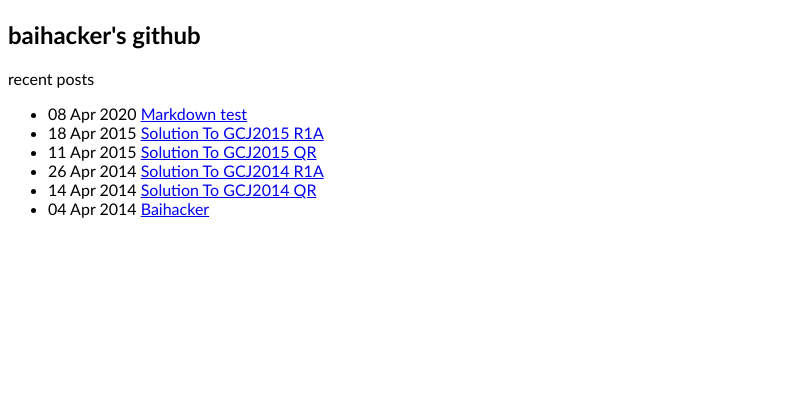
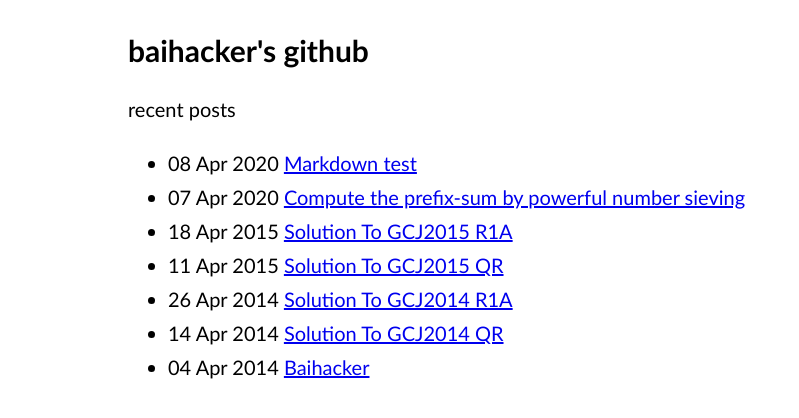
Before and after one commit to baihacker/main, a Jekyll site: the page built from index.html, in a window 1280 px wide. Shown: the top 418 px of the page, without its empty margins (0-799 px from the left). Built offline with Jekyll 4.4.1, drawn with Linux system fonts in a browser that asks for light colours; some of the changed lines change nothing that is shown.

Commit message:
Add 2020-04-07-Compute-the-prefix-sum-by-powerful-number-sieving.md

````diff
--- a/_layouts/default.html
+++ b/_layouts/default.html
@@ -11,20 +11,18 @@
 <style type="text/css">
 body {
    font-family: "Trebuchet MS", sans-serif;
+   line-height: 1.7em;
+   font-size: 20px;
+}
+.content-container {
+  display: flex;
+  justify-content: center;
+}
+.content-container .content {
+  max-width: 1024px;
+  min-width: 1024px;
 }
 </style>
-
-<script type="text/x-mathjax-config">
-   MathJax.Hub.Config({
-      jax: ["input/TeX", "output/HTML-CSS"],
-      tex2jax: {
-         inlineMath: [ ["$","$"], ["\\(","\\)"] ],
-         displayMath: [ ["$$","$$"], ["\\[","\\]"] ],
-         processEscapes: true
-      },
-      "HTML-CSS": { availableFonts: ["TeX"] }
-   });
-</script>
 
 <title>{{ page.title }}</title>
 
@@ -32,11 +30,15 @@
 
 <body>
 
+<div class="content-container">
+<div class="content">
 {{ content }}
+<div>
+</div>
 
-<div style="display:none">
+
+<div style="display:none" class="stats">
 <script language="javascript" type="text/javascript" src="http://js.users.51.la/17547890.js"></script>
-
 </div>
 
 </body>
--- /dev/null
+++ b/_posts/2020-04-07-Compute-the-prefix-sum-by-powerful-number-sieving.md
@@ -0,0 +1,99 @@
+---
+layout: default
+title: Compute the prefix-sum by powerful number sieving
+mathjax: true
+---
+
+<h1>{{ page.title }}</h1>
+{: style="text-align: center;"}
+
+[baihacker](https://github.com/baihacker)
+{: style="text-align: center;"}
+
+2020.04.07
+{: style="text-align: center;"}
+
+
+# Method description
+Consider computing the prefix-sum of a multiplicative function $$f$$, the prefix-sum is given by cal(index, n). Index is the smallest number where the prime[index] * prime[index] > n. (index starts from 0)
+
+```cpp
+int64 cal(int64 i, int64 n) {
+  int64 ret = sg(n);
+  for (int j = 0; j < i; ++j) {
+    int64 p = plist[j], m = n / p / p;
+    if (m == 0) break;
+    for (int k = 2; m >= 1; ++k, m /= p) if (h(k) != 0) {
+      ret += h(k) * cal(j, m);
+    }
+  }
+  return ret;
+}
+```
+
+* The definition of f and g will be discussed in a later section.
+* sg is the prefix-sum of g.
+* plist[i] is the $$i_{th}$$ prime (index starts from 0).
+
+This method can be viewed as $$\sum_{p \text{ is powerful or 1}}h(p)sg(\frac{n}{p})$$ and that’s why we call it powerful number sieving.
+
+# Find f and g
+To find multiplicative function $$h,g$$, consider their definitions on $$p^k$$ (p is prime) we have $$f(p^k) = \sum_{i=0}^{k}h(p^i)g(p^{k-i})$$.
+Then, we have the way to
+* Find $$g$$
+  * We can start from $$f(p) = g(p)$$.
+* Find $$h$$
+  * In the method, we skip $$p^2$$, to make sure it is correct, we add a forced constraints $$h(p)=0$$.
+  * For $$k \ge 2$$, we can get the value of $$h(p^k)$$ by solving an equation since $$g$$ is found and $$h(p^i)$$ is known for $$i < k$$.
+
+# Complexity
+By the view of powerful number sieving, since a powerful number can be represented as $$a^3b^2$$, it is easy to see the complexity is $$\iint_{x,y}O_{sg}(\frac{n}{x^3y^2})dx\,dy$$, so the complexity is
+
+$$\begin{cases}n^{1/2}&O_{sg} \text{ is smaller than } n^{1/2}\\n^{1/2}\log{n}&O_{sg} \text{ is  } n^{1/2}\\O_{sg}&O_{sg} \text{ is larger than } n^{1/2}\end{cases}$$
+
+So, if we want to make use of this method, another constraint on $$g$$ is that we can compute $$sg$$ fast.
+
+*Note: we assume that $$h(p^k)$$ can be computed in a reasonable complexity.*
+
+# Further thoughts
+## Reach n^(⅓)
+If we have $$h(p)=h(p^2)=0$$, we may have an algorithm of complexity around $$n^{\frac{1}{3}}$$. But meanwhile, another constraint is added on $$g$$, $$f(p^2)=g(p^2)$$. The challenges are
+* Can we find it?
+* Can we compute sg in a reasonable complexity.
+* Since $$f(p^k)=g(p^k)$$ for $$k<=2$$, they are too similar. We want to reduce the complexity of computing sf but g is similar to f, so can we reduce a lot if they are too similar?
+
+## Similarity rank and complexities
+We can define the similarity rank of two multiplicative functions by the maximum k such that $$f(p^i)=g(p^i)$$ if $$i\le k$$
+
+A question is, how does the similarity rank affect the prefix-sum computation complexity of f and g? More concrete: if k is given, what’s the maximum complexity we can reduce?
+
+If we only consider polynomial complexity, it can be rephased as finding
+
+$$\max\{cf-cg | \text{complexity of } f=O(n^{cf}), \text{complexity of } g=O(n^{cg})\}$$
+
+where f is given and the similarity rank of f and g is k.
+
+## If h(p) != 0
+$$\sum_{p \text{ is powerful or 1}}h(p)sg(\frac{n}{p})$$becomes$$\sum_{p}h(p)sg(\frac{n}{p})$$, we only need the value of $$sg(i), sh(i), sg(\frac{n}{i}), sh(\frac{n}{i}), i \le n^{1/2}$$. Let $$O(n^{\frac{a}{b}})=\max(O(sh), O(sg))$$ (usually, we have $$0\le a<b$$). So, based on $$\int _1^nx^{\frac{a}{b}}+(\frac{n}{x})^{\frac{a}{b}}dx$$, the complexity is $$O(n^{\frac{a+b}{2b}})$$. For example $$a=1,b=2$$, the complexity is $$O(n^{\frac{3}{4}})$$. When $$a=0$$, the lower bound is $$\Omega (n^{\frac{1}{2}})$$. This lower bound is consistent with our intuition, i.e. we need to iterate $$O(n^{\frac{1}{2}})$$ function values.
+
+This analysis also works for $$h(p)=0$$, in which we only iterate on powerful numbers, so the complexity or the complexity constant will be smaller.
+
+Compared to the analysis of powerful number sieving, $$h(p) \ne 0$$ requires that both $$sg,sh$$ have a good complexity while the powerful number sieving depends on the value of $$sg$$ on $$O (n^{\frac{1}{2}})$$ inputs and the value of $$h$$ on  $$O (n^{\frac{1}{2}})$$ inputs. Since $$h$$ is considered to have a better complexity than $$sh$$, the powerful number sieving has a better performance.
+
+Another view is that we shift the complexity of $$sh$$ to $$h$$’s definition on square free numbers (excluding 1), i.e. 0.
+
+## More general approach
+As mentioned by fjzzq2002 [1], $$f(p^k) = \sum_{i=0}^{k}h(p^i)g(p^{k-i})$$ can be viewed as the Dirichlet convolution of g and h. So, we can have a general approach to reduce complexity of compute the prefix-sum of a multiplicative function to represent it as the Dirichlet convolution of two other functions and consider how to compute based on the convolution format.
+
+We have already had an example which is aligned to this approach: mobius inversion. I have another article [5] written in chinese which tries to generalize mobius inversion. It also considers finding the convolution representation, and discussing some ideas/guidance about how to use the convolution to reduce the complexity.
+
+Overall speaking, the method in this article and mobius inversion are unified in this sense.
+
+# References
+1. fjzzq2002, 2018.11.01,[Use powerful numbers to compute the prefix sum of multiplicative functions](https://www.cnblogs.com/zzqsblog/p/9904271.html) (chinese content)
+2. Min_25, 2018.02.04, solution for [Counting modulo pairs](https://www.rosecode.net/problem-478-Counting-modulo-pairs-askyear-2018) (problem authored by baihacker, Min_25’s solution link is not provided intentionally)
+3. abcwuhang, 2018.10.24, posts on [Summing a multiplicative function](https://projecteuler.net/problem=639) (problem authored by abcwuhang)
+4. asaelr, fakesson, 2020.03.28, posts on [Twos are all you need](https://projecteuler.net/problem=708) (problem authored by abcwuhang)
+5. baihacker, 2018.03.18, [Thinking on the generalized mobius inversion](https://blog.csdn.net/baihacker/article/details/79597472) (chinese content)
+
+{% include mathjax.html %}
````
